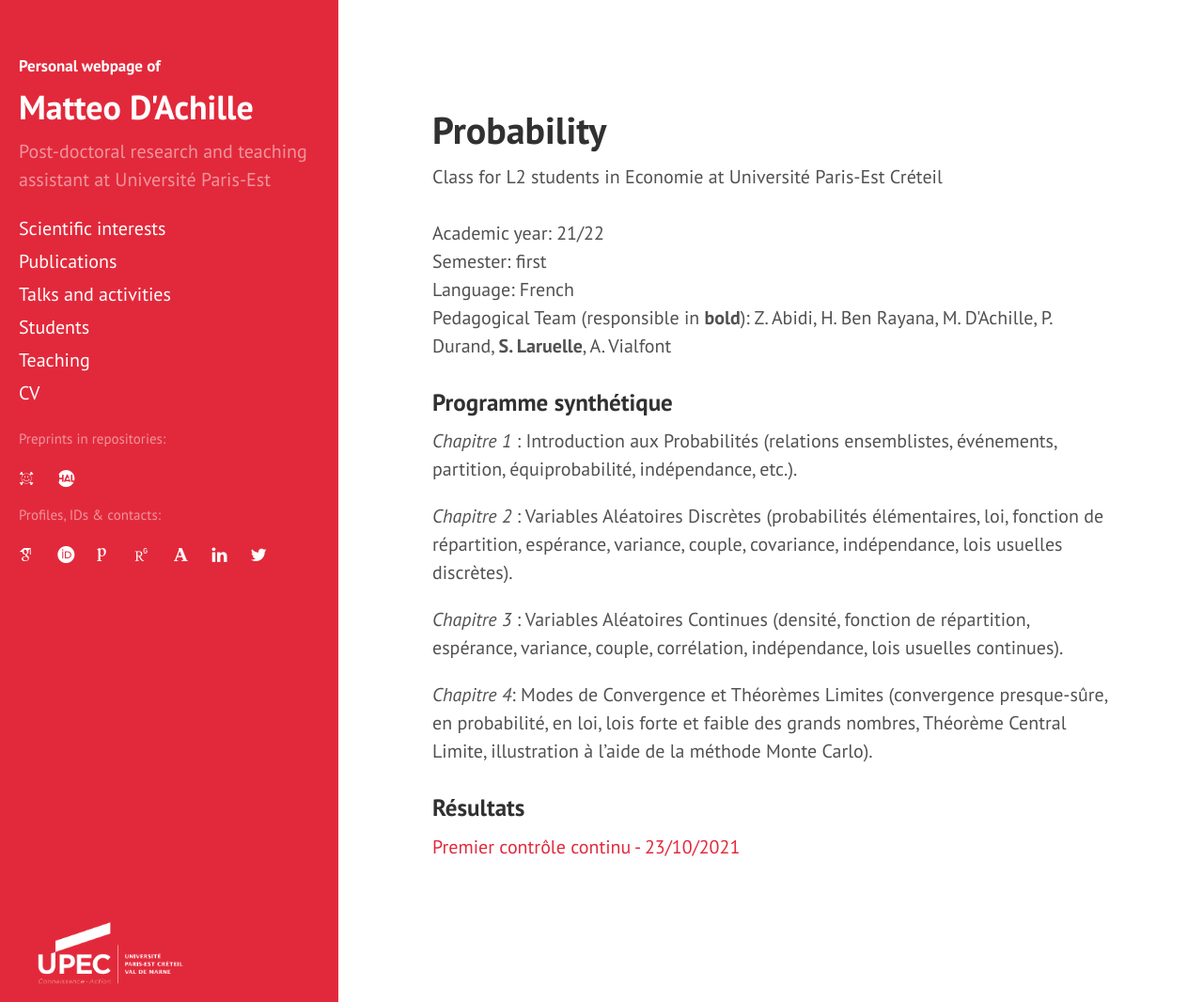
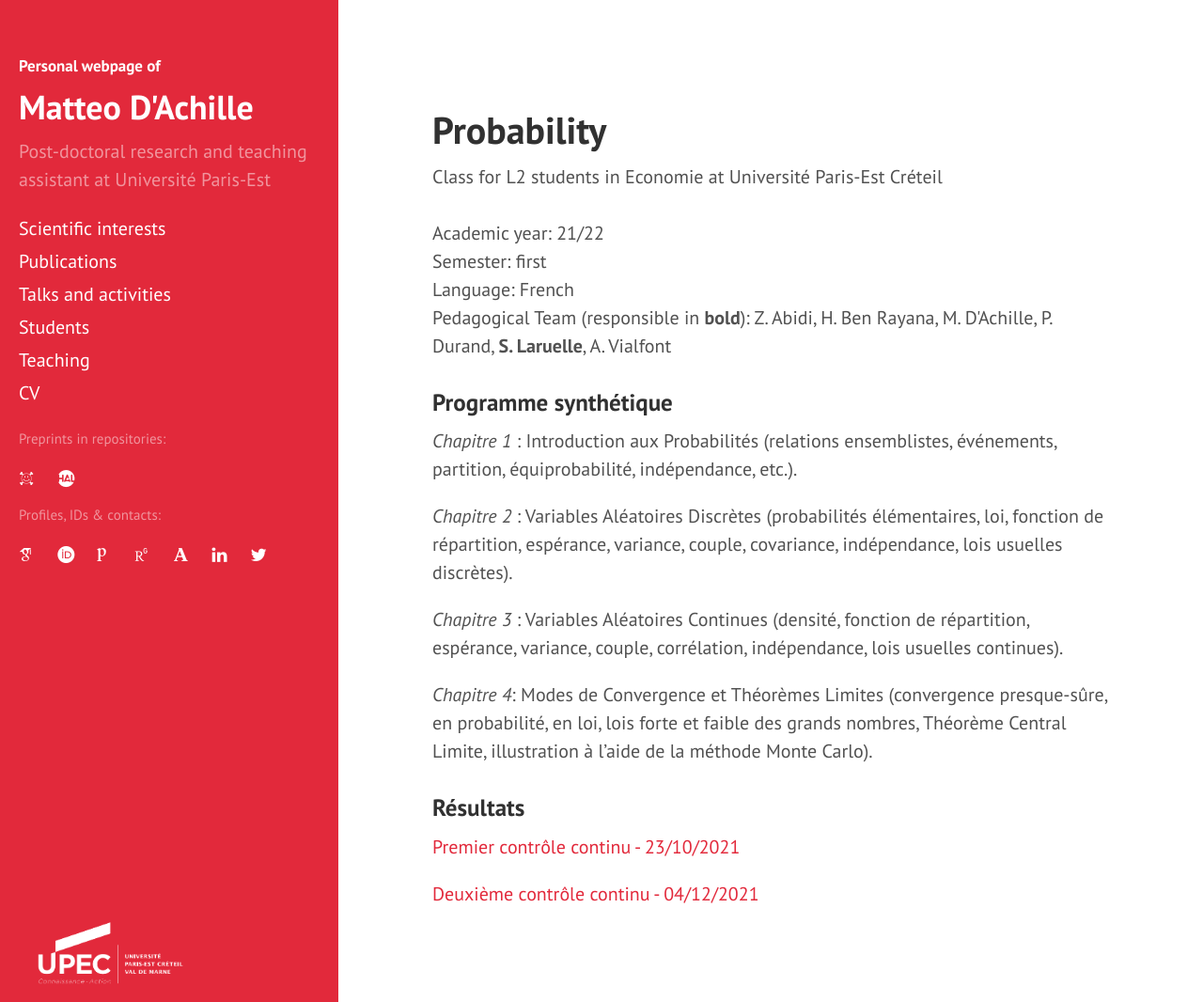
Before and after one commit to matteodachille/matteodachille.github.io, a Jekyll site: the page built from _courses/proba2021.md, in a window 1280 px wide and 1066 px high. Shown: the whole window at 94% size. Built offline with Jekyll 4.4.1, drawn with Linux system fonts in a browser that asks for light colours; nearby versions of some CDN libraries; some web fonts are replaced.

Commit message:
Added results of CC2

```diff
--- a/_courses/proba2021.md
+++ b/_courses/proba2021.md
@@ -34,3 +34,5 @@ _Chapitre 4_: Modes de Convergence et Théorèmes Limites (convergence presque-s
 
 
 [Premier contrôle continu - 23/10/2021]({{ site.baseurl }}downloads/CC1_proba_23_10_2021_results.pdf){:target="_blank"}
+
+[Deuxième contrôle continu - 04/12/2021]({{ site.baseurl }}downloads/CC2_proba_4_12_2021_results.pdf){:target="_blank"}
```
Also changed, not shown: 1 other file.
